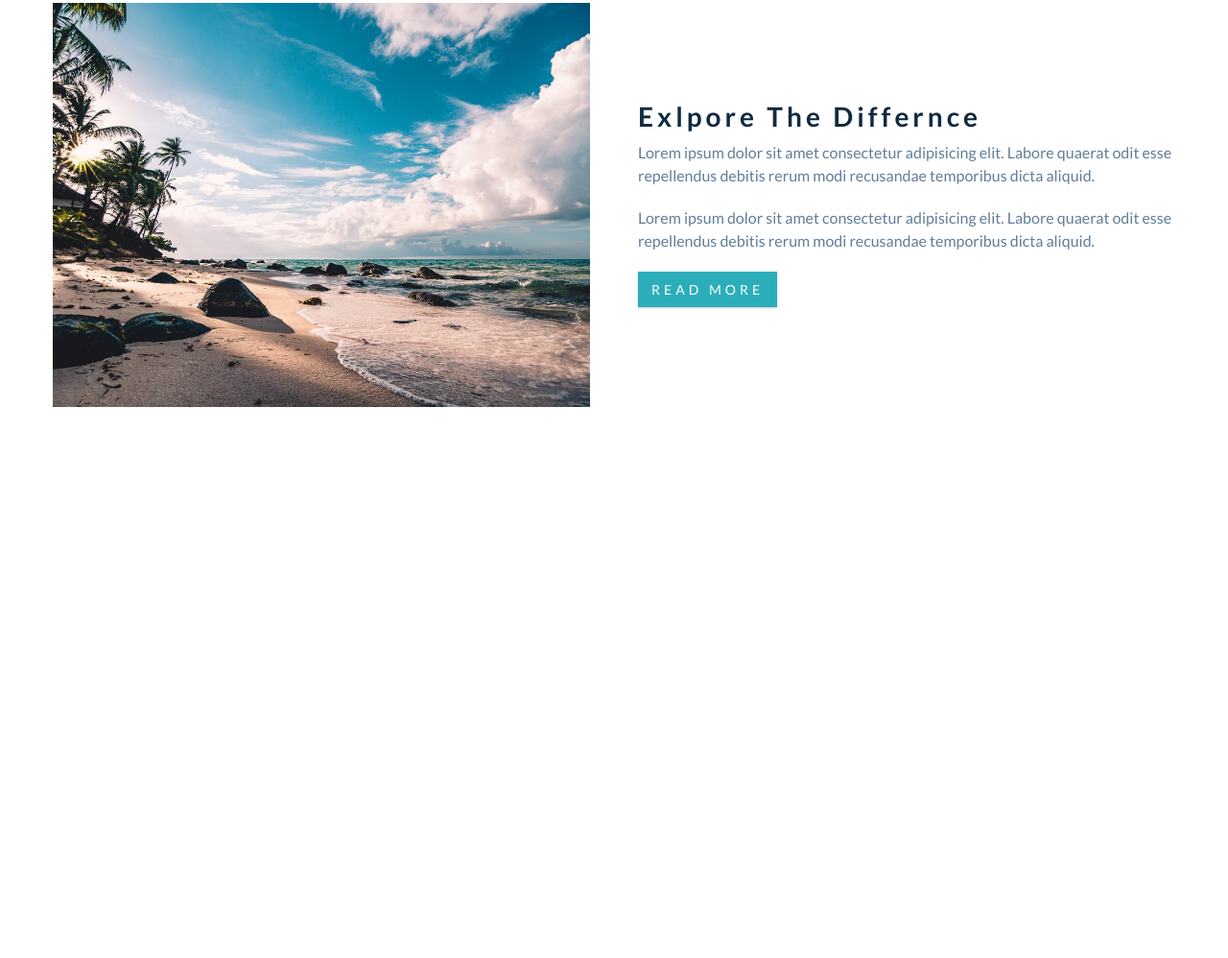
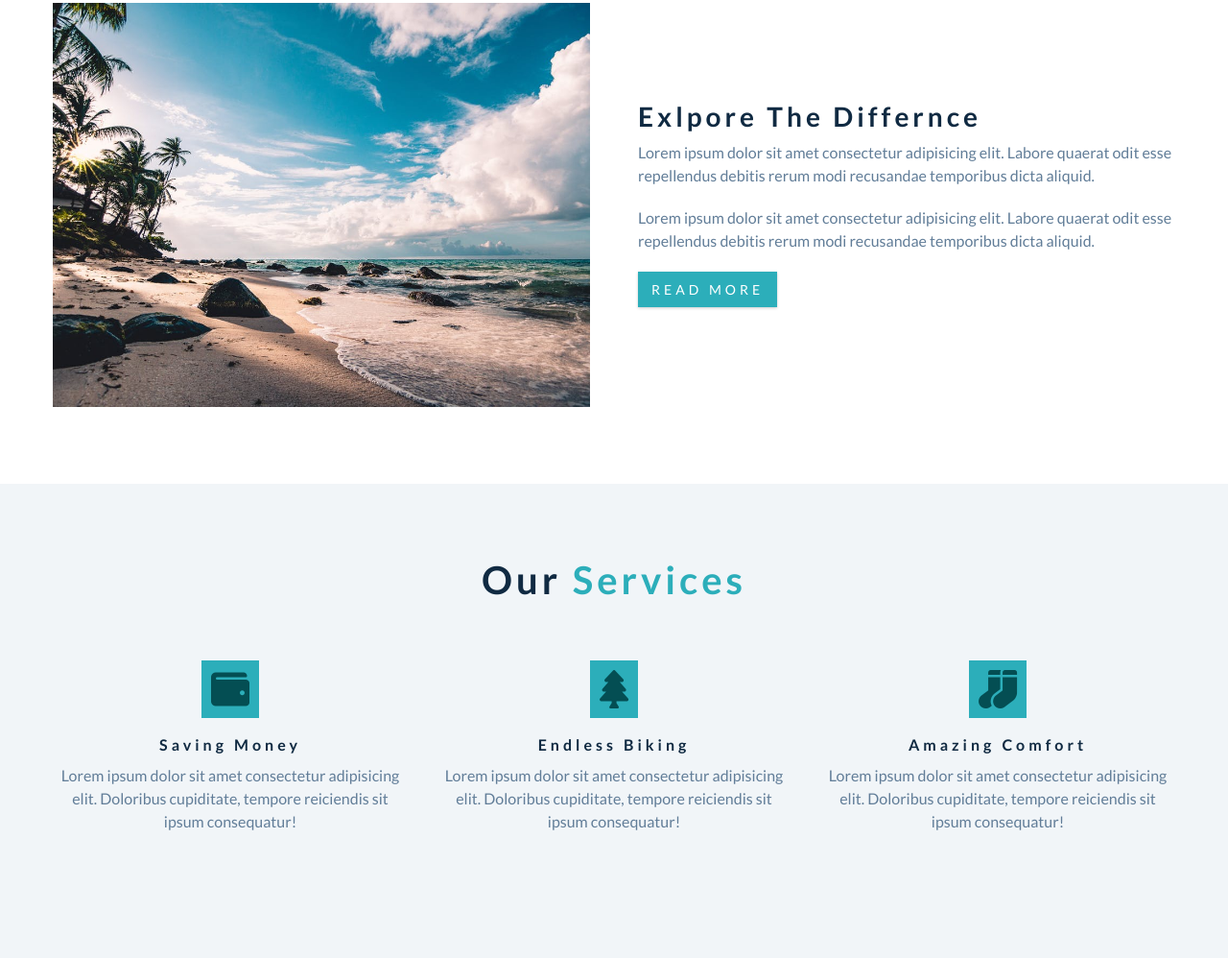
Before and after one commit to arnameti/backroads-new-design, a website: page index.html in a window 1280 px wide. Shown: the part 981-1979 px from the top of the page at 96% size. Before the commit the page ends 1485 px from the top, so only its background shows below. Drawn offline with nearby package versions, Linux system fonts and the light colour scheme; files that its build step writes are made by us from their sources.

Commit message:
services section

```diff
--- /dev/null
+++ b/app/scss/layout/_services.scss
@@ -0,0 +1,28 @@
+.services {
+  background: var(--clr-grey-10);
+
+  &__container {
+    display: grid;
+    grid-template-columns: repeat(auto-fill, minmax(36.333rem, 1fr));
+    column-gap: 3rem;
+  }
+
+  &__service {
+    text-align: center;
+  }
+
+  &__service > i {
+    font-size: 4rem;
+    color: var(--clr-primary-1);
+    background: var(--clr-primary-5);
+    padding: 1rem;
+    margin-bottom: 2rem;
+  }
+
+  &__service-text {
+    max-width: 40rem;
+    margin-left: auto;
+    margin-right: auto;
+    margin-bottom: 5rem;
+  }
+}
--- a/app/scss/layout/index.scss
+++ b/app/scss/layout/index.scss
@@ -1,4 +1,5 @@
 @forward "section";
 @forward "navbar";
 @forward "header";
-@forward "about-section";
+@forward "about";
+@forward "services";
--- a/index.html
+++ b/index.html
@@ -74,6 +74,44 @@
         </div>
       </div>
     </section>
+    <section class="services section">
+      <div class="section-center">
+        <h2 class="section-title">Our <span>Services</span></h2>
+        <div class="services__container">
+          <article class="services__service">
+            <i class="fas fa-wallet"></i>
+            <div class="services__service-info">
+              <h4 class="services__service-title">saving money</h4>
+              <p class="services__service-text">
+                Lorem ipsum dolor sit amet consectetur adipisicing elit.
+                Doloribus cupiditate, tempore reiciendis sit ipsum consequatur!
+              </p>
+            </div>
+          </article>
+          <article class="services__service">
+            <i class="fas fa-tree"></i>
+            <div class="services__service-info">
+              <h4 class="services__service-title">endless biking</h4>
+              <p class="services__service-text">
+                Lorem ipsum dolor sit amet consectetur adipisicing elit.
+                Doloribus cupiditate, tempore reiciendis sit ipsum consequatur!
+              </p>
+            </div>
+          </article>
+          <article class="services__service">
+            <i class="fas fa-socks"></i>
+            <div class="services__service-info">
+              <h4 class="services__service-title">amazing comfort</h4>
+              <p class="services__service-text">
+                Lorem ipsum dolor sit amet consectetur adipisicing elit.
+                Doloribus cupiditate, tempore reiciendis sit ipsum consequatur!
+              </p>
+            </div>
+          </article>
+        </div>
+      </div>
+    </section>
+
     <script src="dist/script.js"></script>
   </body>
 </html>
```
Also changed, not shown: app/scss/layout/_about.scss (renamed from app/scss/layout/_about-section.scss).
